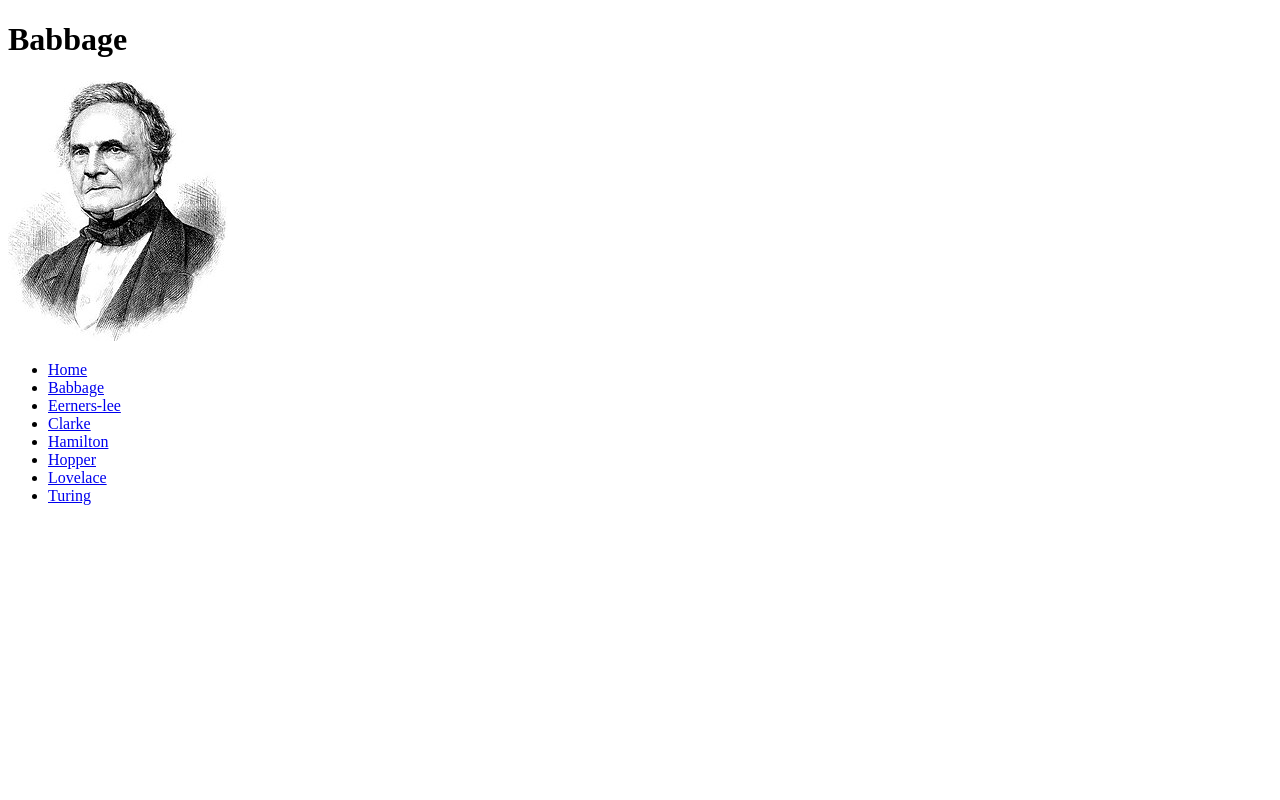
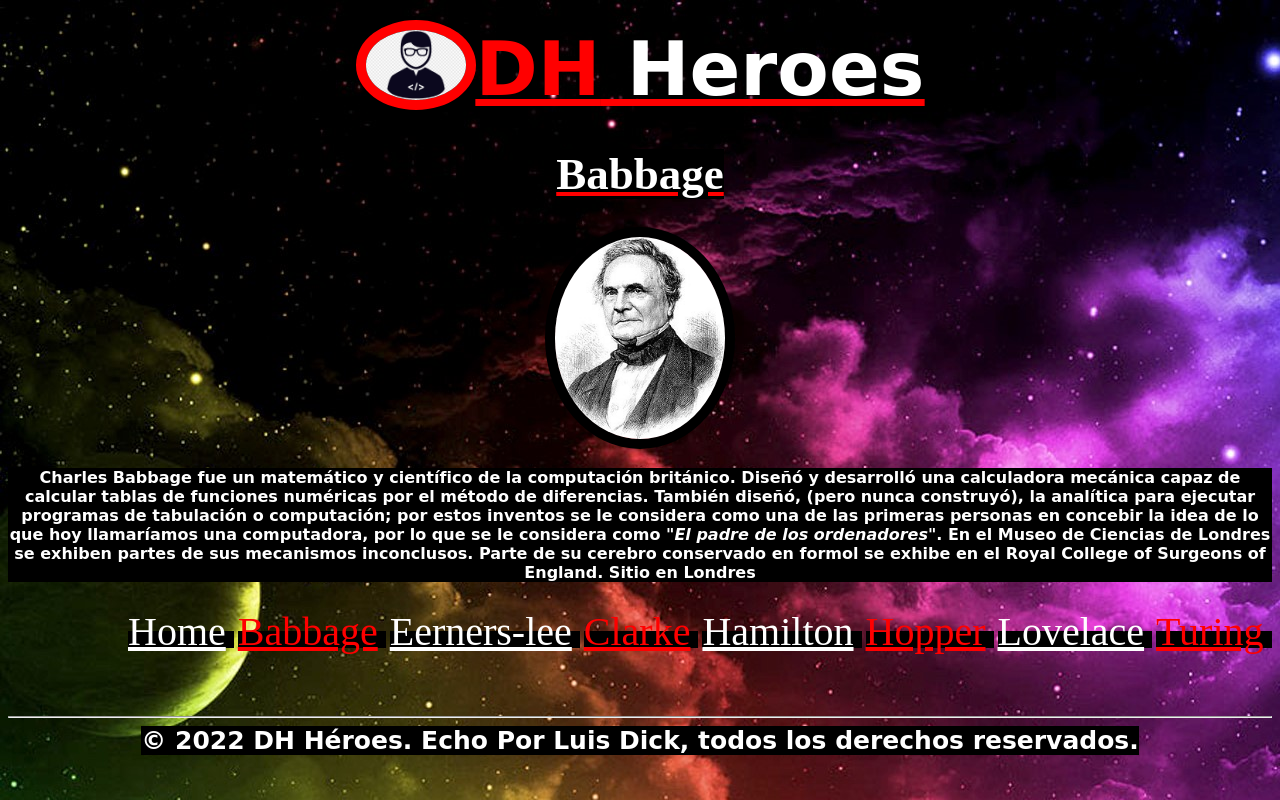
Before and after one commit to Luchito30/DH-Heroes, a website: page views/babbage.html in a window 1280 px wide. Drawn offline with Linux system fonts and the light colour scheme.

Commit message:
Termina pag Babbage

```diff
--- a/public/css/style.css
+++ b/public/css/style.css
@@ -15,11 +15,6 @@ body
     background: url(/img/fondo.jpg);
     background-size: auto;
     }
-footer
-                {
-                    background-color: black;
-                    opacity: 0.8;
-                }
 .titulo__blanco
                 {
                     color: white;
@@ -53,7 +48,20 @@ footer
                     text-align: center;
                     text-decoration: underline red;
                 }
-.Body__img
+.titulo__heroe
+                {
+                position: relative;
+                bottom: 60px;
+                text-align: center;
+                text-decoration: underline red;
+                font-size: 30px;
+                }
+.titulo__heroe2
+                {
+                color: white;
+                background-color: black;
+                }
+.home__img
                 {
                 width: 400px;
                 }
@@ -62,6 +70,30 @@ footer
                 position: relative;
                 text-align: center;
                 bottom: 70px;
+                }
+.babb__img
+                {
+                    width: 170px;
+                    border-top-width: 10px;
+                    border-right-width: 10px;
+                    border-bottom-width: 10px;
+                    border-left-width: 10px;
+                    border-top-style: solid;
+                    border-right-style: solid;
+                    border-bottom-style: solid;
+                    border-left-style: solid;
+                    border-color: black;
+                    border-radius: 50%
+                }
+.center__img__babb
+                {
+                position: relative;
+                text-align: center;
+                bottom: 70px;
+                }
+#Babbage        {
+                position: relative;
+                bottom: 55px;
                 }
 .link__color
                 {
@@ -94,7 +126,11 @@ ul.navega li    {
 .copyright
                 {
                 text-align: center;
-                color: white;
                 font-size: 25px;
                 font-family: cursive;
+                color:white
                 }
+.footer__estilo
+                {
+                background-color: black;
+                }
--- a/views/babbage.html
+++ b/views/babbage.html
@@ -4,22 +4,39 @@
     <meta charset="UTF-8">
     <meta http-equiv="X-UA-Compatible" content="IE=edge">
     <meta name="viewport" content="width=device-width, initial-scale=1.0">
+    <link rel="icon" sizes="any" href="/img/logo.png">
+    <link rel="stylesheet" href="/css/style.css">
     <title>Babbage</title>
 </head>
 <body>
-    <h1>Babbage</h1>
-    <img src="/img/CharlesBabbage.jpg" alt="Foto de Charles Babbage no encontrada">
+    <h1 class="titulo__home"><a class="titulo__rojito" href="/"><img class="titulo__img" src="/img/logo.png" alt="Logo"><span class="titulo__rojito">DH</span><span class="titulo__blanco"> Heroes</span></a></h1>
+    <div  class="titulo__heroe"><h2><strong class="titulo__heroe2">Babbage</strong></h2></div>
+    <div class="center__img__babb"><img class="babb__img" src="/img/CharlesBabbage.jpg" alt="Foto de Charles Babbage no encontrada"></div>
 
-    <ul>
-        <li><a href="/">Home</a></li>
-        <li><a href="babbage">Babbage</a></li>
-        <li> <a href="berners-lee">Eerners-lee</a></li>
-        <li><a href="clarke">Clarke</a></li>
-        <li><a href="hamilton">Hamilton</a></li>
-        <li><a href="hopper">Hopper</a></li>
-        <li><a href="lovelace">Lovelace</a></li>
-        <li><a href="turing">Turing</a></li>
-    </ul>
+    <div class="info" id="Babbage">
+      <strong> Charles Babbage fue un matemático y científico de la computación británico. Diseñó y desarrolló una calculadora mecánica capaz de calcular tablas de funciones numéricas por el método de diferencias. También diseñó, (pero nunca construyó), la analítica para ejecutar programas de tabulación o computación; por estos inventos se le considera como una de las primeras personas en concebir la idea de lo que hoy llamaríamos una computadora, por lo que se le considera como <i>"El padre de los ordenadores"</i>. En el Museo de Ciencias de Londres se exhiben partes de sus mecanismos inconclusos. Parte de su cerebro conservado en formol se exhibe en el Royal College of Surgeons of England. Sitio en Londres
+            </strong>
+    </div>
 
+    <nav>
+
+        <ul class="navega">
+            <li><a class="link__color" href="/">Home</a></li>
+            <li><a class="link__color2" href="babbage">Babbage</a></li>
+            <li><a class="link__color" href="berners-lee">Eerners-lee</a></li>
+            <li><a class="link__color2" href="clarke">Clarke</a></li>
+            <li><a class="link__color" href="hamilton">Hamilton</a></li>
+            <li><a class="link__color2" href="hopper">Hopper</a></li>
+            <li><a class="link__color" href="lovelace">Lovelace</a></li>
+            <li><a class="link__color2" href="turing">Turing</a></li>
+        </ul>
+</nav>
 </body>
+<footer>
+    <hr >
+    <div>
+    <div class="copyright"><strong class="footer__estilo">&copy 2022 DH Héroes. Echo Por Luis Dick, todos los derechos reservados.</strong>
+    </div>
+</div>
+</footer>
 </html>
```
Also changed, not shown: views/index.html (+5 -2 lines).
